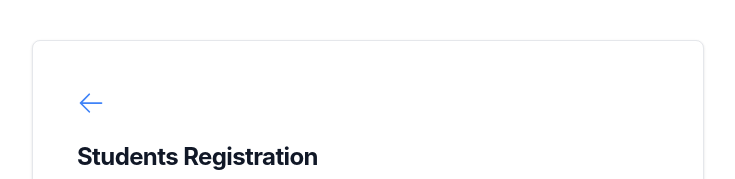
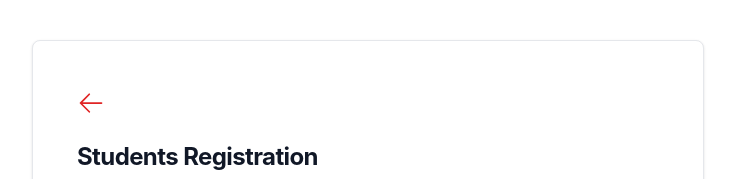
Before and after one commit to Reinhardjs/scholarship-registration-frontend, a React (Create React App) app: page /studies in a window 1280 px wide. Shown: the top 179 px of the page, without its empty margins (272-1007 px from the left). Built offline with nearby package versions, Linux system fonts and the light colour scheme.

Commit message:
chore(mext-registration): change back navigation arrow icon's color

```diff
--- a/src/pages/japaneseStudies/JapaneseStudiesRegistration.js
+++ b/src/pages/japaneseStudies/JapaneseStudiesRegistration.js
@@ -79,7 +79,7 @@ const JapaneseStudiesRegistration = () => {
             <div className="space-y-4 p-2 sm:p-4 md:space-y-6">
               <div className="flex  place-items-center">
                 <ArrowLeftIcon
-                  className="h-7 w-7 cursor-pointer text-blue-500"
+                  className="h-7 w-7 cursor-pointer text-red-600"
                   onClick={() => {
                     history.goBack();
                   }}
```
